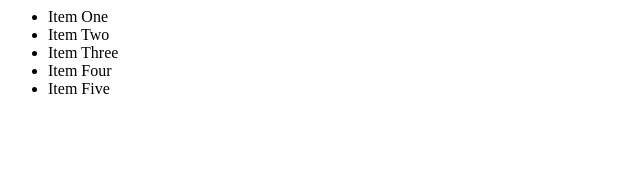
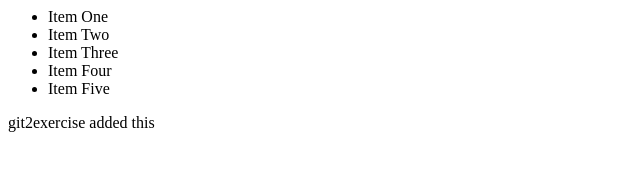
Before and after one commit to catetcpasswd/gitgoing-2021, a plain HTML site: page index.html in a window 1280 px wide. Shown: the whole page, without its empty margins (0-640 px from the left). Drawn offline with Linux system fonts and the light colour scheme.

Commit message:
added git2exercises

```diff
--- a/index.html
+++ b/index.html
@@ -10,6 +10,10 @@
             </ul>
         </module-one>
 
+        <module-two>
+            <div>git2exercise added this</div>
+        </module-two>
+
     </body>
 
 </html>
```
